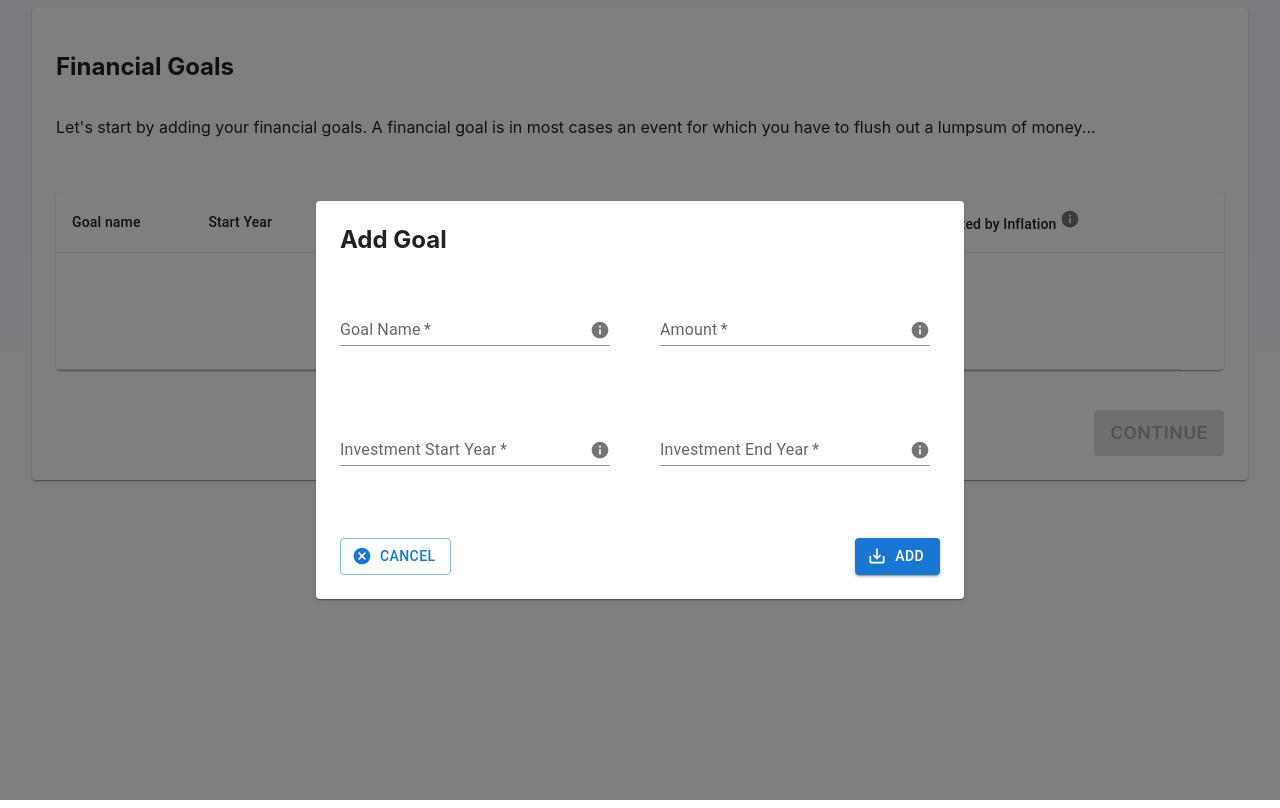
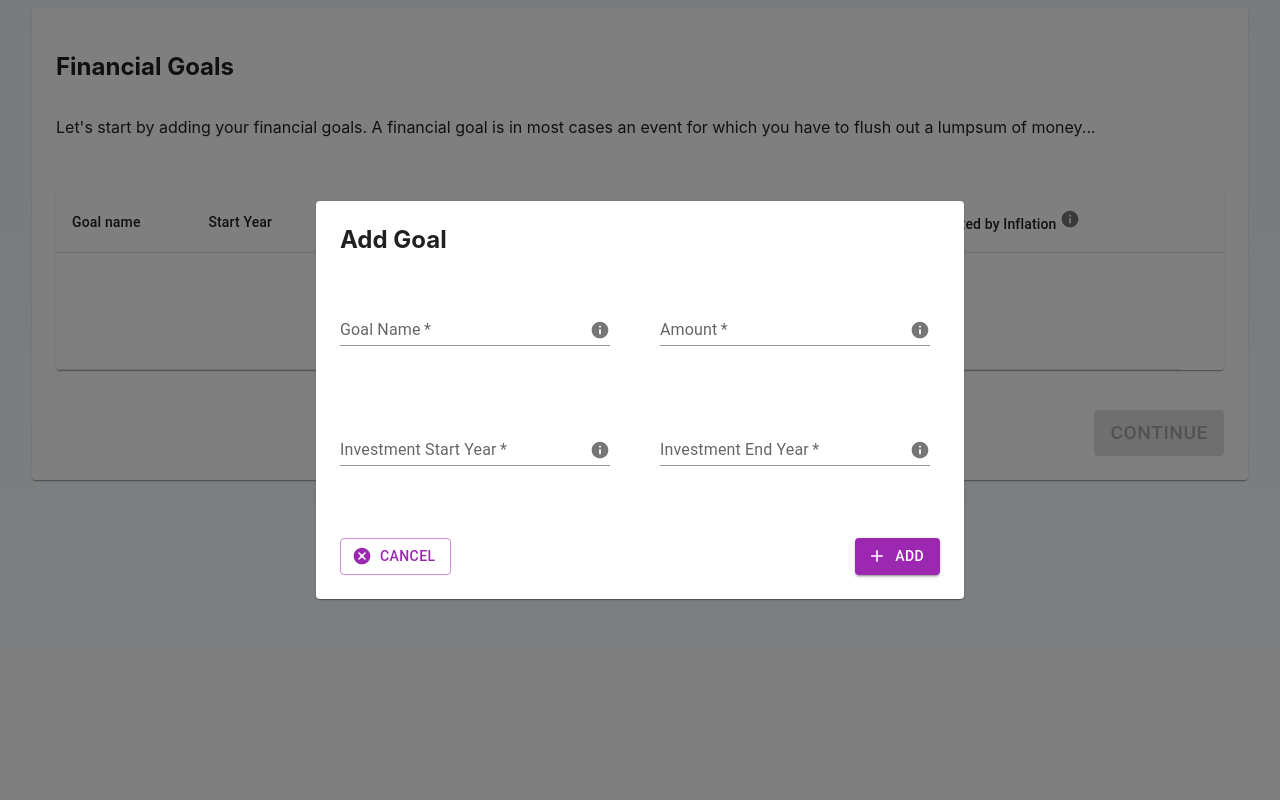
Before and after one commit to goal-based-financial-planner/goal-based-financial-planner, a React (Create React App) app: page / in a window 1280 px wide. Both pictures are taken after a click on the button "ADD GOAL". Built offline with nearby package versions, Linux system fonts and the light colour scheme.

Commit message:
visual improvements and config hook

```diff
--- a/src/components/common/CustomButton/index.tsx
+++ /dev/null
@@ -1,16 +0,0 @@
-import React from "react";
-import Button, { ButtonProps } from "@mui/material/Button";
-
-interface CustomButtonProps extends ButtonProps {
-	text: string;
-}
-
-const CustomButton: React.FC<CustomButtonProps> = ({ text, ...rest }) => {
-	return (
-		<Button variant="contained" {...rest}>
-			{text}
-		</Button>
-	);
-};
-
-export default CustomButton;
--- a/src/components/containers/FinancialGoals/AddFinancialGoals/index.tsx
+++ b/src/components/containers/FinancialGoals/AddFinancialGoals/index.tsx
@@ -1,7 +1,12 @@
-import { Unstable_Grid2 as Grid, Modal, Paper, Stack } from '@mui/material';
+import {
+  Button,
+  Unstable_Grid2 as Grid,
+  Modal,
+  Paper,
+  Stack,
+} from '@mui/material';
 import React, { Dispatch, useState } from 'react';
-import CustomButton from '../../../common/CustomButton';
-import { CancelRounded, SaveAltOutlined } from '@mui/icons-material';
+import { Add, CancelRounded } from '@mui/icons-material';
 import { PlannerDataAction } from '../../../../store/plannerDataReducer';
 import { addFinancialGoal } from '../../../../store/plannerDataActions';
 import { FinancialGoal } from '../../../../domain/FinancialGoals';
@@ -203,12 +208,14 @@ const AddFinancialGoals: React.FC<AddFinancialGoalsProps> = ({
             />
           </Grid>
           <Grid xs={6}>
-            <CustomButton
-              text="Cancel"
+            <Button
               startIcon={<CancelRounded />}
               variant="outlined"
+              color="secondary"
               onClick={handleCloseAndReset}
-            />
+            >
+              Cancel
+            </Button>
           </Grid>
           <Grid
             xs={6}
@@ -218,11 +225,14 @@ const AddFinancialGoals: React.FC<AddFinancialGoalsProps> = ({
               alignItems: 'flex-end',
             }}
           >
-            <CustomButton
-              text="Add"
-              startIcon={<SaveAltOutlined />}
+            <Button
+              startIcon={<Add />}
               onClick={handleAdd}
-            />
+              variant="contained"
+              color="secondary"
+            >
+              Add
+            </Button>
           </Grid>
         </Grid>
       </Paper>
--- a/src/components/containers/FinancialGoals/FinancialGoalsTable/index.tsx
+++ b/src/components/containers/FinancialGoals/FinancialGoalsTable/index.tsx
@@ -13,6 +13,7 @@ import CustomTooltip from '../../../common/CustomTooltip';
 import { Delete } from '@mui/icons-material';
 import { deleteFinancialGoal } from '../../../../store/plannerDataActions';
 import { PlannerDataAction } from '../../../../store/plannerDataReducer';
+import { useConfiguraiton } from '../../../../hooks/useConfiguration';
 
 interface FinancialGoalsTableProps {
   goals: FinancialGoal[];
@@ -25,6 +26,8 @@ const FinancialGoalsTable: React.FC<FinancialGoalsTableProps> = ({
   emptyBodyPlaceholder: addGoalButton,
   dispatch,
 }) => {
+  const { inflationPercentage } = useConfiguraiton();
+
   const deleteGoal = (index: any) => {
     deleteFinancialGoal(dispatch, index);
   };
@@ -62,7 +65,9 @@ const FinancialGoalsTable: React.FC<FinancialGoalsTableProps> = ({
                 <TableCell>{goal.targetAmount}</TableCell>
                 <TableCell>{goal.getTerm()}</TableCell>
                 <TableCell>{goal.getTermType()}</TableCell>
-                <TableCell>{goal.getTargetAmount()}</TableCell>
+                <TableCell>
+                  {goal.getInfaltionAdjustedTargetAmount(inflationPercentage)}
+                </TableCell>
                 <TableCell>
                   <Delete color="action" onClick={() => deleteGoal(index)} />
                 </TableCell>
--- a/src/components/containers/FinancialGoals/index.tsx
+++ b/src/components/containers/FinancialGoals/index.tsx
@@ -1,11 +1,11 @@
 import React, { Dispatch, useState } from 'react';
 import FinancialGoalsTable from './FinancialGoalsTable';
-import { Box, Unstable_Grid2 as Grid } from '@mui/material';
+import { Box, Button, Unstable_Grid2 as Grid } from '@mui/material';
 import AddIcon from '@mui/icons-material/Add';
 import AddFinancialGoals from './AddFinancialGoals';
-import CustomButton from '../../common/CustomButton';
 import { PlannerData } from '../../../domain/PlannerData';
 import { PlannerDataAction } from '../../../store/plannerDataReducer';
+import { FlagCircle } from '@mui/icons-material';
 
 type FinancialGoalsProps = {
   plannerData: PlannerData;
@@ -23,13 +23,16 @@ const FinancialGoals: React.FC<FinancialGoalsProps> = ({
 
   const getAddGoalButton = () => {
     return (
-      <CustomButton
-        text="Add Goal"
+      <Button
         startIcon={<AddIcon />}
+        variant="contained"
+        color="secondary"
         onClick={() => {
           setShowAddGoalsModal(true);
         }}
-      />
+      >
+        Add Goal
+      </Button>
     );
   };
 
--- a/src/components/containers/InvestmentsBreakdown/LongTermGoalsSplit/index.tsx
+++ b/src/components/containers/InvestmentsBreakdown/LongTermGoalsSplit/index.tsx
@@ -6,8 +6,7 @@ import EditableTable, {
   EditableTableColumnConfig,
   EditableTableRef,
 } from '../../../common/EditableTable';
-import CustomButton from '../../../common/CustomButton';
-import { Stack } from '@mui/material';
+import { Button, Stack } from '@mui/material';
 import { updateAssets } from '../../../../store/plannerDataActions';
 import { AssetRow } from '../../../../domain/AssetData';
 
@@ -74,7 +73,9 @@ const AssetsPlanner: React.FC<AssetsPlannerProps> = ({
           <EditableTable columnConfig={columnConfig} ref={shortTermGoalsRef} />
         </Stack>
       </Stack>
-      <CustomButton sx={{ mt: 3 }} text={'Continue'} onClick={handleContinue} />
+      <Button sx={{ mt: 3 }} onClick={handleContinue}>
+        Continue
+      </Button>
     </>
   );
 };
--- a/src/components/containers/Planner/index.tsx
+++ b/src/components/containers/Planner/index.tsx
@@ -5,8 +5,7 @@ import {
   plannerDataReducer,
 } from '../../../store/plannerDataReducer';
 import CustomPaper from '../../common/CustomPaper';
-import CustomButton from '../../common/CustomButton';
-import { Box, Grid, Stack, Typography } from '@mui/material';
+import { Box, Button, Grid, Stack, Typography } from '@mui/material';
 import AssetsPlanner from '../InvestmentsBreakdown/LongTermGoalsSplit';
 
 type StateType = 'goals' | 'breakdown' | 'recommendations';
@@ -50,12 +49,15 @@ const Planner: React.FC = () => {
         <CustomPaper>
           <FinancialGoals plannerData={plannerData} dispatch={dispatch} />
           <Stack alignItems="flex-end">
-            <CustomButton
+            <Button
               disabled={plannerData.financialGoals.length === 0}
               sx={{ fontSize: '1.2rem' }}
-              text="Continue"
               onClick={handleSave}
-            />
+              variant="contained"
+              color="primary"
+            >
+              Continue
+            </Button>
           </Stack>
         </CustomPaper>
       ) : (
@@ -68,7 +70,13 @@ const Planner: React.FC = () => {
               </Typography>
             </Grid>
             <Grid item xs={1}>
-              <CustomButton text="Edit" onClick={handleEdit} />
+              <Button
+                onClick={handleEdit}
+                variant="contained"
+                color="secondary"
+              >
+                Edit
+              </Button>
             </Grid>
           </Grid>
         </CustomPaper>
--- a/src/domain/FinancialGoals.ts
+++ b/src/domain/FinancialGoals.ts
@@ -48,4 +48,13 @@ export class FinancialGoal {
       return TermType.LONG_TERM;
     }
   }
+
+  getInfaltionAdjustedTargetAmount(inflationPercentage: number): number {
+    const term = this.getTerm();
+    const inflatedAmount =
+      this.targetAmount * Math.pow(1 + inflationPercentage / 100, term);
+    const roundedInflationAmount =
+      Math.round((inflatedAmount + Number.EPSILON) * 100) / 100;
+    return roundedInflationAmount;
+  }
 }
--- /dev/null
+++ b/src/hooks/useConfiguration.ts
@@ -0,0 +1,7 @@
+import { useState } from 'react';
+
+export const useConfiguraiton = () => {
+  const [inflationPercentage, setInflationPercentage] = useState(5);
+
+  return { inflationPercentage, setInflationPercentage };
+};
```
Also changed, not shown: 1 other file (tests, documents, lock files or other folders).
